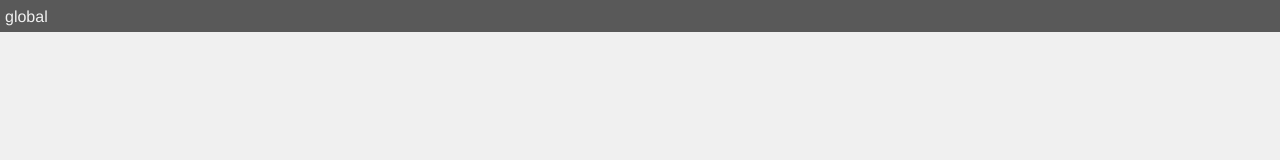
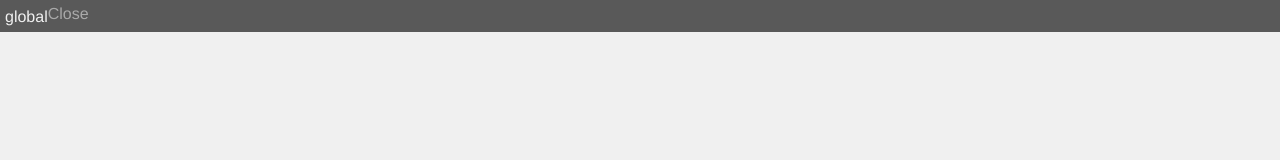
Before and after one commit to overlisted/subtask, a React (Create React App) app: page / in a window 1280 px wide. Shown: the top 160 px of the page. Built offline with nearby package versions, Linux system fonts and the light colour scheme.

Commit message:
add "Close" button

```diff
--- a/src/stringTaskView.tsx
+++ b/src/stringTaskView.tsx
@@ -1,6 +1,8 @@
 import React from "react";
 import {Task} from "./task";
+import {observer} from "mobx-react";
 
+@observer
 export default class StringTaskView extends React.Component<{task: Task<string>}> {
   render() {
     const {task} = this.props;
--- a/src/taskView.tsx
+++ b/src/taskView.tsx
@@ -42,7 +42,13 @@ class TaskRevealerTitle extends React.Component<{task: Task<any>}> {
     const {task} = this.props;
 
     return <div className="task-revealer-title">
-      {task.name}
+      <span>{task.name}</span>
+      <span
+        onClick={() => task.isOpen = !task.isOpen}
+        className="clickable not-important"
+      >
+        {task.isOpen ? "Close" : "Reopen"}
+      </span>
     </div>;
   }
 }
```
